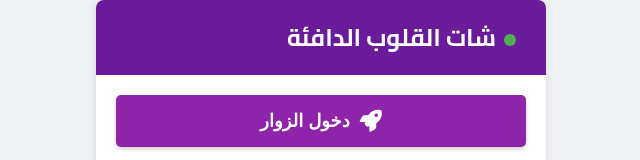
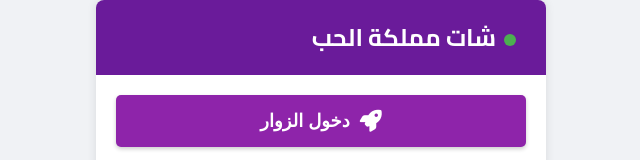
Before and after one commit to hearts-byte/-, a plain HTML site: page index.html in a window 1280 px wide. Shown: the top 160 px of the page, without its empty margins (319-959 px from the left). Drawn offline with Linux system fonts and the light colour scheme.

Commit message:
Add files via upload

```diff
--- a/index.html
+++ b/index.html
@@ -3,9 +3,9 @@
 <head>
     <meta charset="UTF-8">
     <meta name="viewport" content="width=device-width, initial-scale=1.0">
-    <title>شات القلوب الراقية</title>
-  <meta name="description" content="شات القلوب الراقية - دردشة مجانية وأصدقاء ممتعين.">
-  <meta name="keywords" content="شات, دردشة, قلوب, أصدقاء, شات القلوب الراقية">
+    <title>شات مملكة الحب </title>
+  <meta name="description" content="شات مملكة الحب  - دردشة مجانية وأصدقاء ممتعين.">
+  <meta name="keywords" content="شات, دردشة, قلوب, أصدقاء, شات مملكة الحب ">
 
   <!-- وسم التحقق من جوجل -->
   <meta name="google-site-verification" content="jzEOgTKkcltAe7xoI5N-5UtZJmzj18UhrfO_oxi1Drw" />
@@ -24,7 +24,7 @@
 
     <div class="container">
         <div class="header">
-            <div class="logo">شات القلوب الدافئة</div>
+            <div class="logo">شات مملكة الحب </div>
         </div>
 
         <div class="buttons">
```
Also changed, not shown: chat.html (+3 -4 lines).
